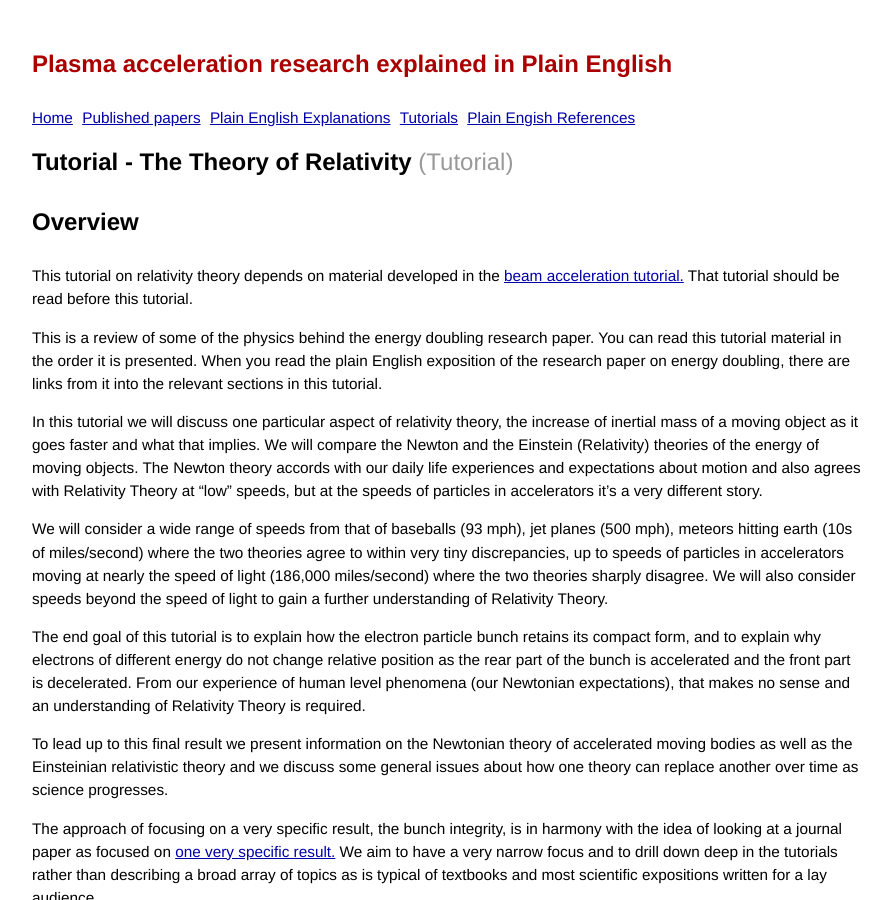
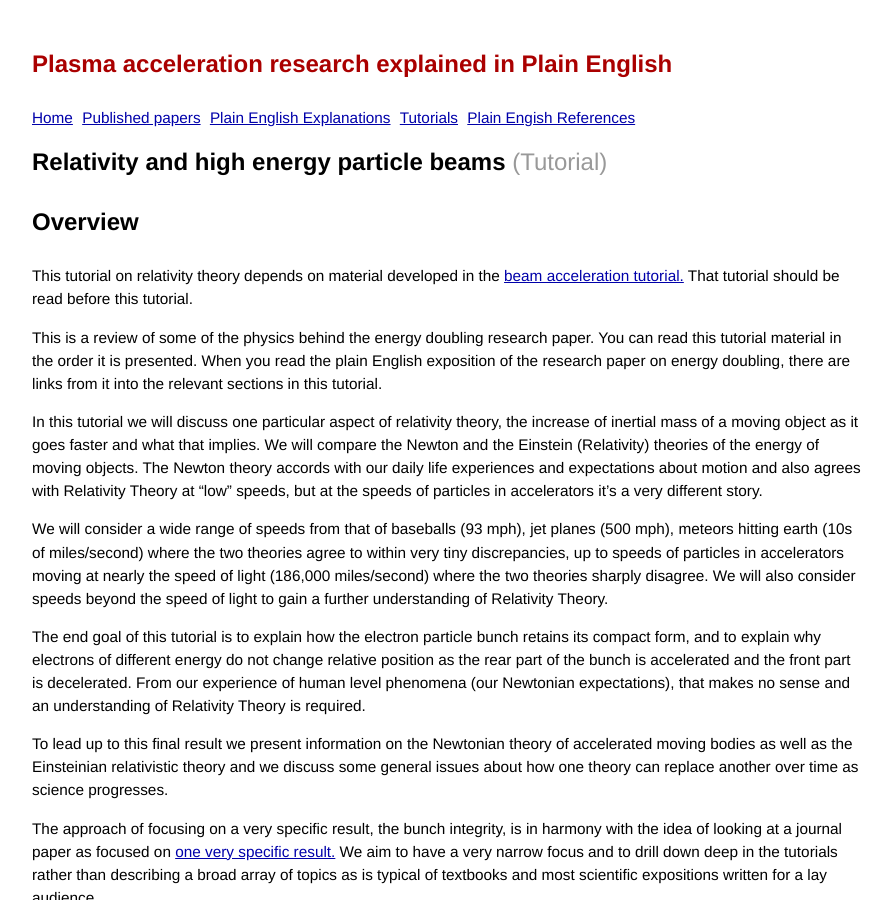
Before and after one commit to grbfacet/facet, a Jekyll site: the page built from relativity-tutorial.md, in a window 1280 px wide and 900 px high. Shown: the whole window, without its empty margins (193-1084 px from the left). Built offline with Jekyll 4.4.1, drawn with Linux system fonts in a browser that asks for light colours.

Commit message:
Update relativity-tutorial.md

```diff
--- a/relativity-tutorial.md
+++ b/relativity-tutorial.md
@@ -1,6 +1,6 @@
 ---
 layout: default
-title: Tutorial - The Theory of Relativity
+title: Relativity and high energy particle beams
 pagetype: tutorial
 ---
 
```
